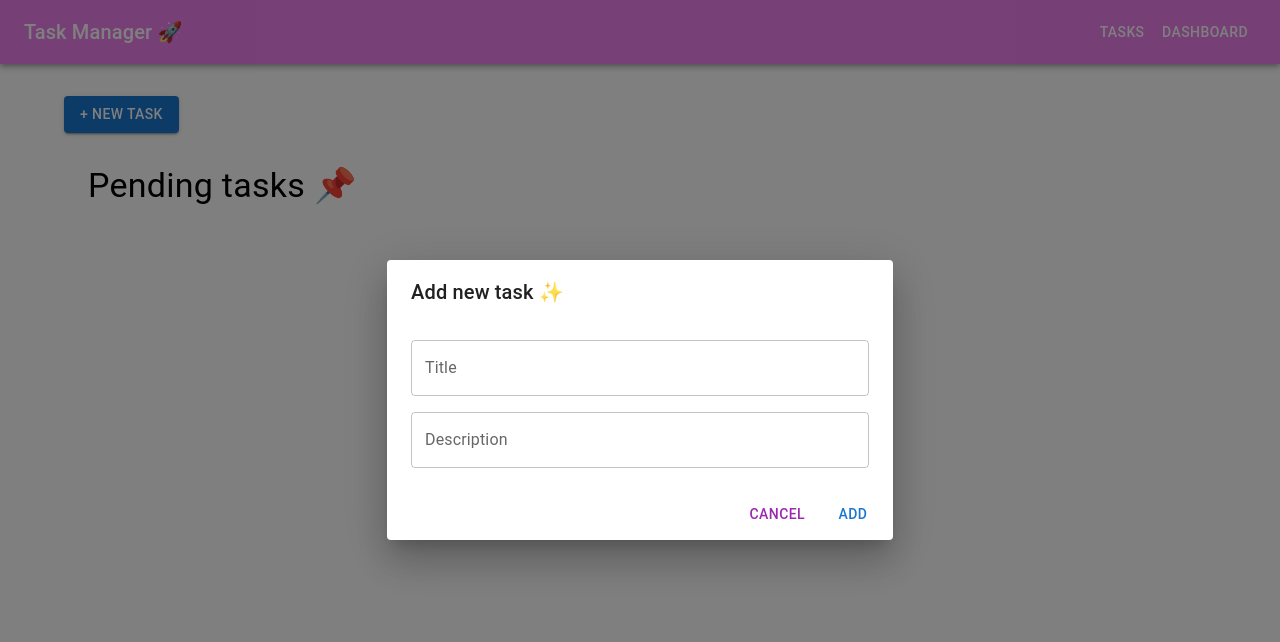
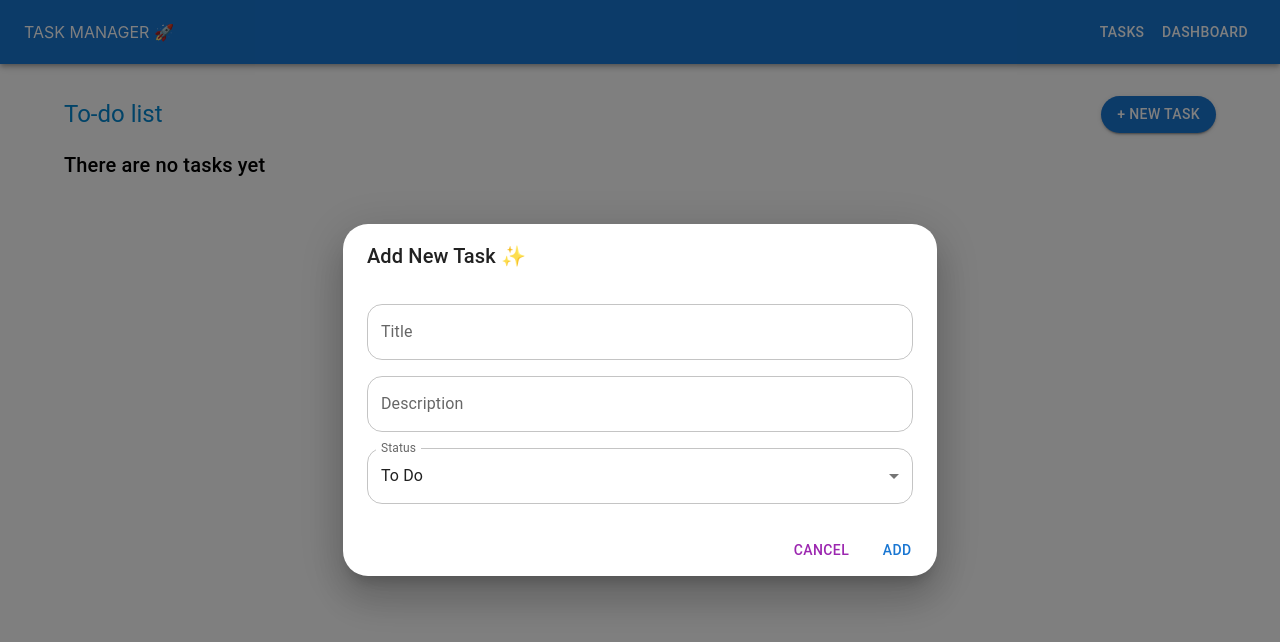
Before and after one commit to elizabthpazp/task-manager, a React (Create React App) app: page / in a window 1280 px wide. Both pictures are taken after a click on the button "+ NEW TASK". Shown: the top 642 px of the page. Built offline with nearby package versions, Linux system fonts and the light colour scheme.

Commit message:
feat: add edit modal

```diff
--- a/src/components/AddTaskDialog.tsx
+++ b/src/components/AddTaskDialog.tsx
@@ -1,35 +1,144 @@
-import { Dialog, DialogTitle, TextField, Button, DialogActions, DialogContent } from "@mui/material";
-import { useState } from "react";
+import {
+  Dialog,
+  DialogTitle,
+  TextField,
+  Button,
+  DialogActions,
+  DialogContent,
+  MenuItem,
+} from "@mui/material";
+import { useState, useEffect } from "react";
+
+interface Task {
+  id: string;
+  title: string;
+  description: string;
+  status: "to do" | "in progress" | "done";
+}
 
 interface AddTaskDialogProps {
   open: boolean;
   onClose: () => void;
-  onAdd: (task: { id: string; title: string; description: string; status: string }) => void;
+  onSave: (task: Task) => void;
+  taskToEdit?: Task | null;
 }
 
-const AddTaskDialog: React.FC<AddTaskDialogProps> = ({ open, onClose, onAdd }) => {
+const AddTaskDialog: React.FC<AddTaskDialogProps> = ({
+  open,
+  onClose,
+  onSave,
+  taskToEdit,
+}) => {
   const [title, setTitle] = useState("");
   const [description, setDescription] = useState("");
+  const [status, setStatus] = useState<"to do" | "in progress" | "done">(
+    "to do"
+  );
 
-  const handleAdd = () => {
-    if (title.trim()) {
-      onAdd({ id: Date.now().toString(), title, description, status: "to do" });
+  useEffect(() => {
+    if (taskToEdit) {
+      setTitle(taskToEdit.title);
+      setDescription(taskToEdit.description);
+      setStatus(taskToEdit.status);
+    } else {
       setTitle("");
       setDescription("");
+      setStatus("to do");
+    }
+  }, [taskToEdit]);
+
+  const handleSave = () => {
+    if (title.trim()) {
+      onSave({
+        id: taskToEdit?.id || Date.now().toString(),
+        title,
+        description,
+        status,
+      });
+      setTitle("");
+      setDescription("");
+      setStatus("to do");
       onClose();
     }
   };
 
   return (
-    <Dialog open={open} onClose={onClose}>
-      <DialogTitle>Add new task ✨</DialogTitle>
+    <Dialog
+      open={open}
+      onClose={onClose}
+      PaperProps={{ sx: { borderRadius: "25px" } }}
+    >
+      <DialogTitle>
+        {taskToEdit ? "Edit Task ✏️" : "Add New Task ✨"}
+      </DialogTitle>
       <DialogContent>
-        <TextField label="Title" fullWidth sx={{ mt: 2 }} value={title} onChange={(e) => setTitle(e.target.value)} />
-        <TextField label="Description" fullWidth multiline sx={{ mt: 2 }} value={description} onChange={(e) => setDescription(e.target.value)} />
+        <TextField
+          label="Title"
+          fullWidth
+          sx={{
+            mt: 2,
+            "& .MuiOutlinedInput-root": {
+              borderRadius: "15px",
+            },
+          }}
+          value={title}
+          onChange={(e) => setTitle(e.target.value)}
+        />
+        <TextField
+          label="Description"
+          fullWidth
+          multiline
+          sx={{
+            mt: 2,
+            "& .MuiOutlinedInput-root": {
+              borderRadius: "15px",
+            },
+          }}
+          value={description}
+          onChange={(e) => setDescription(e.target.value)}
+        />
+        <TextField
+          select
+          label="Status"
+          fullWidth
+          sx={{
+            mt: 2,
+            "& .MuiOutlinedInput-root": {
+              borderRadius: "15px",
+            },
+          }}
+          value={status}
+          onChange={(e) =>
+            setStatus(e.target.value as "to do" | "in progress" | "done")
+          }
+          SelectProps={{
+            MenuProps: {
+              PaperProps: {
+                sx: {
+                  borderRadius: "15px",
+                },
+              },
+            },
+          }}
+        >
+          <MenuItem sx={{ borderRadius: "8px", m: 0.5 }} value="to do">
+            To Do
+          </MenuItem>
+          <MenuItem sx={{ borderRadius: "8px", m: 0.5 }} value="in progress">
+            In Progress
+          </MenuItem>
+          <MenuItem sx={{ borderRadius: "8px", m: 0.5 }} value="done">
+            Done
+          </MenuItem>
+        </TextField>
       </DialogContent>
       <DialogActions>
-        <Button onClick={onClose} color="secondary">Cancel</Button>
-        <Button onClick={handleAdd} color="primary">Add</Button>
+        <Button onClick={onClose} color="secondary">
+          Cancel
+        </Button>
+        <Button onClick={handleSave} color="primary">
+          {taskToEdit ? "Save Changes" : "Add"}
+        </Button>
       </DialogActions>
     </Dialog>
   );
--- a/src/components/Navbar.tsx
+++ b/src/components/Navbar.tsx
@@ -3,10 +3,10 @@ import { Link } from "react-router-dom";
 
 const Navbar = () => {
   return (
-    <AppBar position="static" sx={{ bgcolor: "violet" }}>
+    <AppBar position="static" sx={{ bgcolor: "lightPurple" }}>
       <Toolbar>
-        <Typography variant="h6" sx={{ flexGrow: 1 }}>
-          Task Manager 🚀
+        <Typography variant="inherit" sx={{ flexGrow: 1 }}>
+          TASK MANAGER 🚀
         </Typography>
         <Button color="inherit" component={Link} to="/">Tasks</Button>
         <Button color="inherit" component={Link} to="/dashboard">Dashboard</Button>
--- a/src/components/TaskCard.tsx
+++ b/src/components/TaskCard.tsx
@@ -9,13 +9,13 @@ interface TaskProps {
 
 const TaskCard: React.FC<TaskProps> = ({ task, onDelete, onUpdate }) => {
   return (
-    <Card sx={{ m: 2, p: 2, borderLeft: `5px solid ${task.status === "completada" ? "green" : "orange"}` }}>
+    <Card sx={{ m: 2, p: 2, borderRadius: '20px', borderLeft: `5px solid ${task.status === "done" ? "green" : task.status === "in progress" ? "orange" : "#0288d1"}` }}>
       <CardContent>
         <Typography variant="h6">{task.title}</Typography>
         <Typography color="textSecondary">{task.description}</Typography>
         <Chip
           label={task.status.toUpperCase()}
-          color={task.status === "completada" ? "success" : task.status === "en progreso" ? "warning" : "default"}
+          color={task.status === "done" ? "success" : task.status === "in progress" ? "warning" : "info"}
           sx={{ mt: 1 }}
         />
         <IconButton color="primary" onClick={() => onUpdate(task.id)}>
--- a/src/components/TaskChart.tsx
+++ b/src/components/TaskChart.tsx
@@ -7,20 +7,20 @@ interface Task {
   id: string,
   title: string,
   description: string,
-  status: "por hacer" | "en progreso" | "completada";
+  status: "to do" | "in progress" | "done";
 }
 
 const TaskChart = ({ tasks }: { tasks: Task[] }) => {
   const data = [
-    { name: "Por hacer", value: tasks.filter((t) => t.status === "por hacer").length },
-    { name: "En progreso", value: tasks.filter((t) => t.status === "en progreso").length },
-    { name: "Completada", value: tasks.filter((t) => t.status === "completada").length },
+    { name: "To do", value: tasks.filter((t) => t.status === "to do").length },
+    { name: "In progress", value: tasks.filter((t) => t.status === "in progress").length },
+    { name: "done", value: tasks.filter((t) => t.status === "done").length },
   ];
 
   return (
     <Card sx={{ p: 2, mt: 4 }}>
       <CardContent>
-        <Typography variant="h5" textAlign="center">📊 Estado de las Tareas</Typography>
+        <Typography variant="h5" textAlign="center">📊 Task status</Typography>
         <ResponsiveContainer width="100%" height={300}>
           <PieChart>
             <Pie data={data} cx="50%" cy="50%" outerRadius={100} fill="#8884d8" dataKey="value" label>
--- a/src/components/TaskList.tsx
+++ b/src/components/TaskList.tsx
@@ -1,26 +1,46 @@
 import { Container, Typography } from "@mui/material";
 import Grid from "@mui/material/Grid";
 import TaskCard from "./TaskCard";
+import AddTaskDialog from "./AddTaskDialog";
+import { useState } from "react";
 
 interface Task {
   id: string;
   title: string;
   description: string;
-  status: string;
+  status: "to do" | "in progress" | "done";
 }
 
 interface TaskListProps {
   tasks: Task[];
   onDelete: (id: string) => void;
-  onUpdate: (id: string) => void;
+  onUpdate: (task: Task) => void;
 }
 
 const TaskList: React.FC<TaskListProps> = ({ tasks, onDelete, onUpdate }) => {
+  const [selectedTask, setSelectedTask] = useState<Task | null>(null);
+  const [modalOpen, setModalOpen] = useState(false);
+
+  const handleEdit = (task: Task) => {
+    setSelectedTask(task);
+    setModalOpen(true);
+  };
+
+  const handleSave = (updatedTask: Task) => {
+    onUpdate(updatedTask);
+    setModalOpen(false);
+  };
+
   return (
-    <Container sx={{ mt: 4 }}>
-      <Typography variant="h4" gutterBottom>
-        Pending tasks 📌
-      </Typography>
+    <>
+      {tasks?.length == 0 ? (
+        <Typography variant="h6" gutterBottom>
+          There are no tasks yet
+        </Typography>
+      ) : (
+        ""
+      )}
+
       <Grid container spacing={2}>
         {tasks.map((task) => (
           <Grid
@@ -31,11 +51,21 @@ const TaskList: React.FC<TaskListProps> = ({ tasks, onDelete, onUpdate }) => {
             key={task.id}
             component={"div" as React.ElementType}
           >
-            <TaskCard task={task} onDelete={onDelete} onUpdate={onUpdate} />
+            <TaskCard
+              task={task}
+              onDelete={onDelete}
+              onUpdate={() => handleEdit(task)}
+            />
           </Grid>
         ))}
       </Grid>
-    </Container>
+      <AddTaskDialog
+        open={modalOpen}
+        onClose={() => setModalOpen(false)}
+        onSave={handleSave}
+        taskToEdit={selectedTask}
+      />
+    </>
   );
 };
 
--- a/src/pages/Dashboard.tsx
+++ b/src/pages/Dashboard.tsx
@@ -8,20 +8,20 @@ const Dashboard = () => {
     id: string;
     title: string;
     description: string;
-    status: "por hacer" | "en progreso" | "completada";
+    status: "to do" | "in progress" | "done";
   };
 
   const [tasks, setTasks] = useState<Task[]>([
-    { id: "1", title: "Hacer API", description: "Crear endpoints en Python", status: "por hacer" },
-    { id: "2", title: "Frontend", description: "Diseñar con MUI", status: "en progreso" },
-    { id: "3", title: "Desplegar", description: "Subir a AWS", status: "completada" },
+    { id: "1", title: "Create API", description: "Add endpoints in Python", status: "to do" },
+    { id: "2", title: "Frontend", description: "Design with MUI", status: "in progress" },
+    { id: "3", title: "Deploy", description: "Upload to AWS", status: "done" },
   ]);
 
   return (
     <>
       <Navbar />
       <Container sx={{ mt: 4 }}>
-        <Typography variant="h4" textAlign="center">📊 Dashboard de Tareas</Typography>
+        <Typography variant="h4" textAlign="center">📊 Task Dashboard</Typography>
         <TaskChart tasks={tasks} />
       </Container>
     </>
--- a/src/pages/Home.tsx
+++ b/src/pages/Home.tsx
@@ -1,15 +1,19 @@
 import { useState } from "react";
-import { Button, Container } from "@mui/material";
+import { Box, Button, Container, Typography } from "@mui/material";
 import AddTaskDialog from "../components/AddTaskDialog";
 import TaskList from "../components/TaskList";
 import Navbar from "../components/Navbar";
 
-interface Task {
+const TASK_STATUSES = ["to do", "in progress", "done"] as const;
+
+type TaskStatus = (typeof TASK_STATUSES)[number];
+
+type Task = {
   id: string;
   title: string;
   description: string;
-  status: string;
-}
+  status: TaskStatus;
+};
 
 const Home = () => {
   const [tasks, setTasks] = useState<Task[]>([]);
@@ -17,17 +21,45 @@ const Home = () => {
 
   const addTask = (task: Task) => setTasks([...tasks, task]);
   const deleteTask = (id: string) => setTasks(tasks.filter((t) => t.id !== id));
-  const updateTask = (id: string) =>
-    setTasks(tasks.map((t) => (t.id === id ? { ...t, status: "completed" } : t)));
+  const updateTask = (updatedTask: Task) => {
+    if (!["to do", "in progress", "done"].includes(updatedTask.status)) {
+      console.error("Invalid status:", updatedTask.status);
+      return;
+    }
+    setTasks(
+      tasks.map((task) => (task.id === updatedTask.id ? updatedTask : task))
+    );
+  };
 
   return (
     <>
       <Navbar />
       <Container sx={{ mt: 4 }}>
-        <Button variant="contained" color="primary" onClick={() => setOpen(true)}>
-          + New task
-        </Button>
-        <AddTaskDialog open={open} onClose={() => setOpen(false)} onAdd={addTask} />
+        <Box
+          display="flex"
+          justifyContent="space-between"
+          alignItems="center"
+          mb={2}
+        >
+          <Typography variant="h5" sx={{ color: "info.main" }}>
+            To-do list
+          </Typography>
+
+          <Button
+            variant="contained"
+            color="primary"
+            onClick={() => setOpen(true)}
+            sx={{ borderRadius: "20px" }}
+          >
+            + New Task
+          </Button>
+        </Box>
+
+        <AddTaskDialog
+          open={open}
+          onClose={() => setOpen(false)}
+          onSave={addTask}
+        />
         <TaskList tasks={tasks} onDelete={deleteTask} onUpdate={updateTask} />
       </Container>
     </>
```
